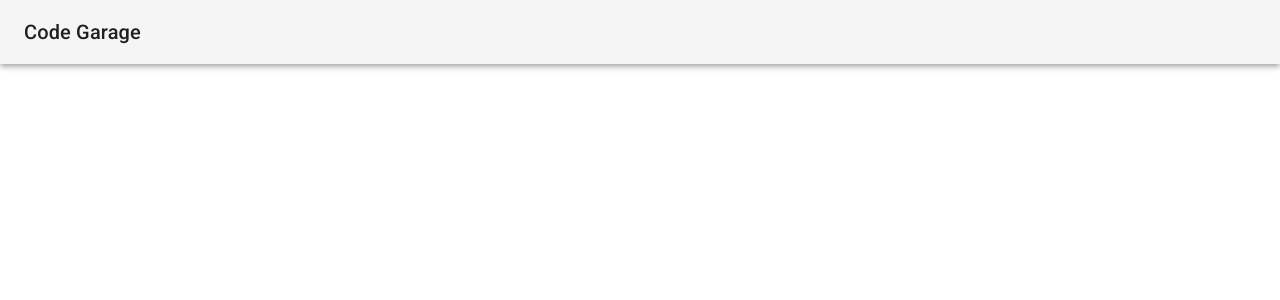
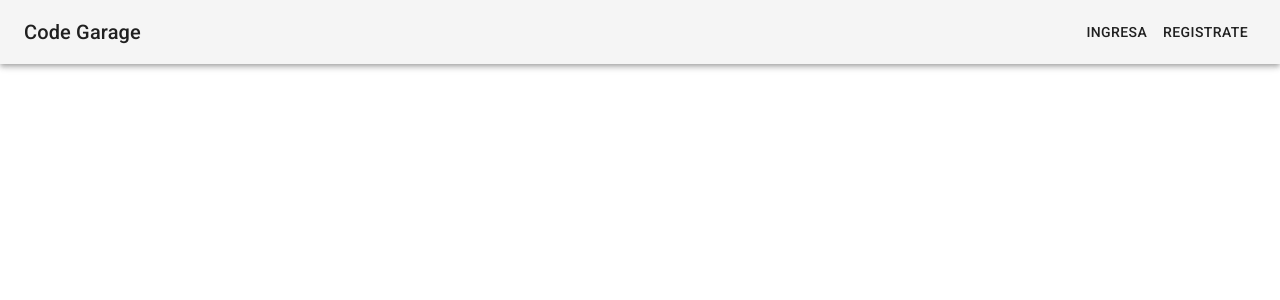
Before and after one commit to coderhood-dev/coderhood-old, a Next.js app: page / in a window 1280 px wide. Shown: the top 300 px of the page. Built offline with nearby package versions, Linux system fonts and the light colour scheme.

Commit message:
header buttons

```diff
--- a/components/Header.js
+++ b/components/Header.js
@@ -2,10 +2,14 @@ import React from 'react';
 import { makeStyles } from '@material-ui/core/styles';
 import AppBar from '@material-ui/core/AppBar';
 import Toolbar from '@material-ui/core/Toolbar';
+import Button from '@material-ui/core/Button';
 import Typography from '@material-ui/core/Typography';
 
 const useStyles = makeStyles({
-  root: {
+  container: {
+    flexGrow: 1,
+  },
+  title: {
     flexGrow: 1,
   },
 });
@@ -13,12 +17,14 @@ const useStyles = makeStyles({
 const Header = () => {
   const styles = useStyles();
   return (
-    <div className={styles.root}>
+    <div className={styles.container}>
       <AppBar position="static" color="default">
         <Toolbar>
-          <Typography variant="h6" color="inherit">
+          <Typography variant="h6" color="inherit" className={styles.title}>
             Code Garage
           </Typography>
+          <Button color="inherit">Ingresa</Button>
+          <Button color="inherit">Registrate</Button>
         </Toolbar>
       </AppBar>
     </div>
```
